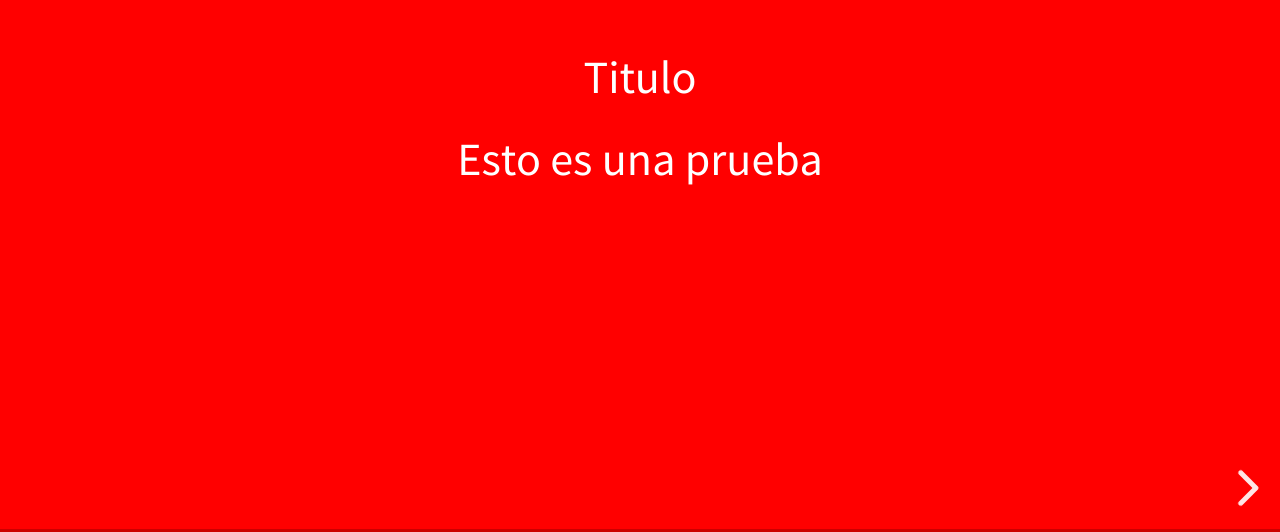
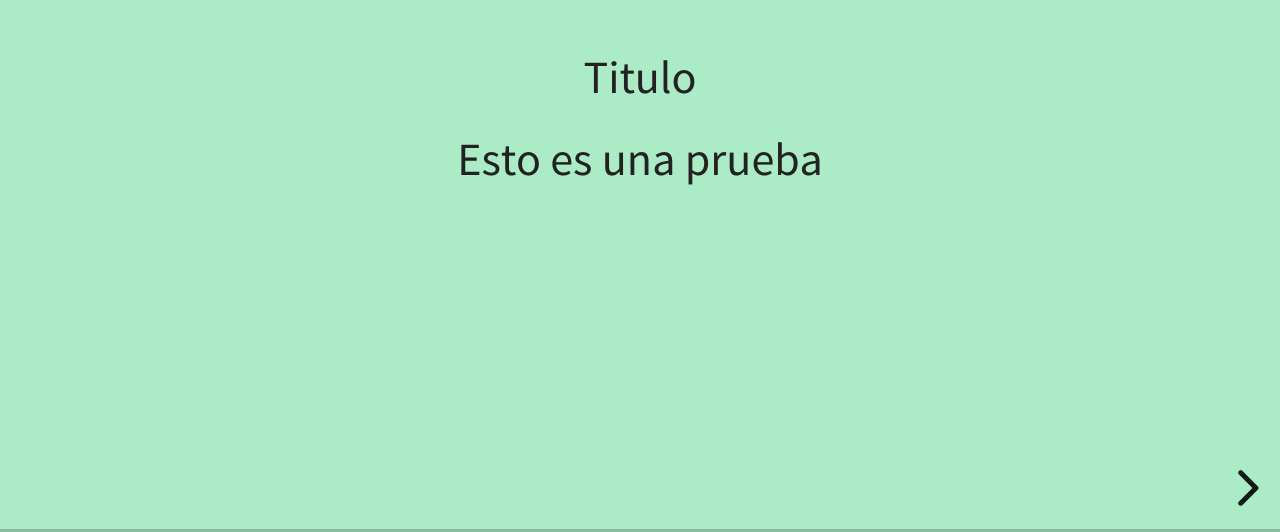
Before and after one commit to lorilla/Prueba0, a website: page index.html in a window 1280 px wide. Shown: the part 268-800 px from the top of the page. Drawn offline with Linux system fonts and the light colour scheme.

Commit message:
Update index.html

```diff
--- a/index.html
+++ b/index.html
@@ -24,7 +24,7 @@
 	<body>
 		<div class="reveal">
 			<div class="slides">
-				<section data-background-color="#ff0000">Titulo
+				<section data-background-color="#ABEBC6">Titulo
 					<p>Esto es una prueba</p>
 				</section>
 				<section>Definiciones
```
